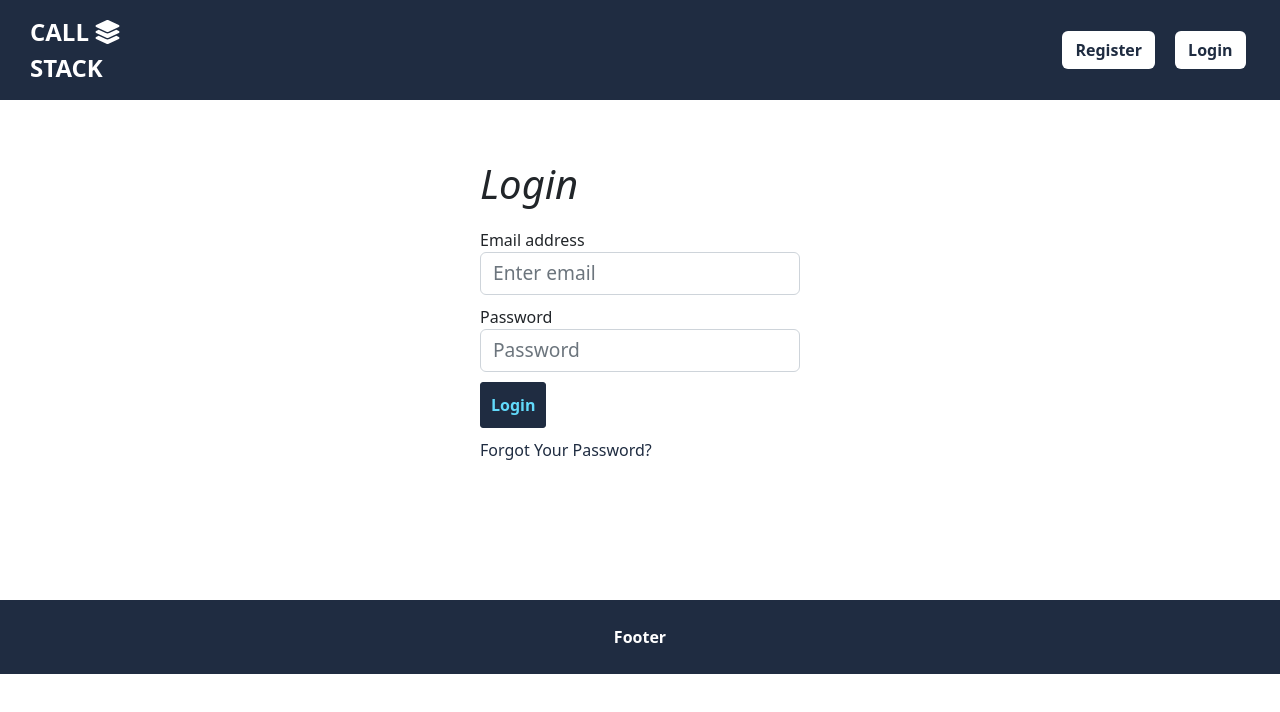
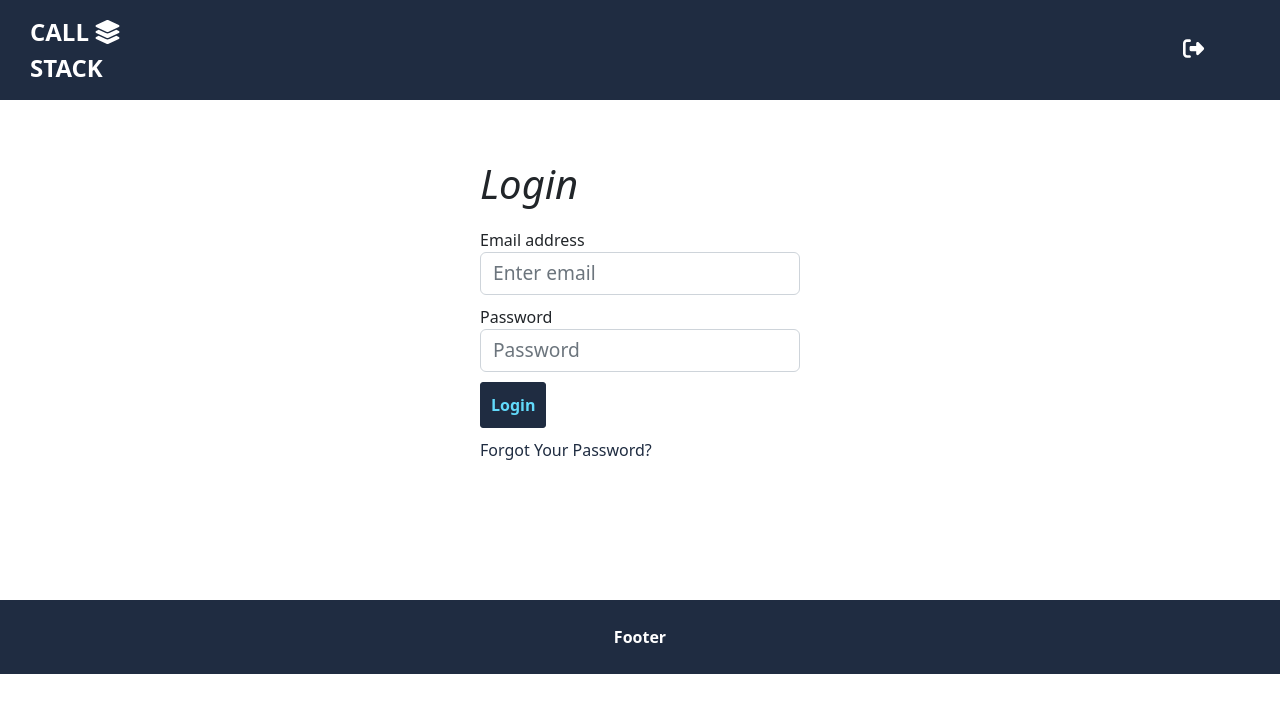
Before and after one commit to GavinJohnston/CallStack, a React (Create React App) app in the folder react-app/: page /Login in a window 1280 px wide. Shown: the top 712 px of the page. Built offline with nearby package versions, Linux system fonts and the light colour scheme; sample sign-in values are in the browser's storage.

Commit message:
log in / out functionality

```diff
--- a/react-app/src/HomeComponents/Header.js
+++ b/react-app/src/HomeComponents/Header.js
@@ -1,7 +1,29 @@
 import "../Styles/Header.css";
 import { FontAwesomeIcon } from "@fortawesome/react-fontawesome";
+import LogRegBtns from "./LogRegBtns";
+import Logged from "./Logged";
 
 function Header() {
+  let jwtRole;
+
+  if (localStorage.getItem("token")) {
+    let jwt = localStorage.getItem("token");
+
+    let jwtData = jwt.split(".")[1];
+    let decodedJwtJsonData = window.atob(jwtData);
+    let jwtJson = JSON.parse(decodedJwtJsonData);
+
+    jwtRole = jwtJson.role;
+  }
+
+  function renderOption() {
+    if (jwtRole == null) {
+      return <LogRegBtns />;
+    } else {
+      return <Logged role={jwtRole} />;
+    }
+  }
+
   return (
     <nav className="navbar navbar-expand-lg">
       <div className="side-container">
@@ -14,19 +36,7 @@ function Header() {
         </a>
       </div>
       <div className="container"></div>
-      <div className="side-container">
-        <a href="Register" className="linkBtns">
-          <button type="button" className="btn btn-menu">
-            Register
-          </button>
-        </a>
-        <a href="Login" className="linkBtns">
-          <button type="button" className="btn btn-menu">
-            {" "}
-            Login
-          </button>
-        </a>
-      </div>
+      <div className="side-container">{renderOption()}</div>
     </nav>
   );
 }
--- /dev/null
+++ b/react-app/src/HomeComponents/LogRegBtns.js
@@ -0,0 +1,14 @@
+function LogRegBtns() {
+  return (
+    <>
+      <a href="Register" className="linkBtns">
+        Register
+      </a>
+      <a href="Login" className="linkBtns">
+        Login
+      </a>
+    </>
+  );
+}
+
+export default LogRegBtns;
--- /dev/null
+++ b/react-app/src/HomeComponents/Logged.js
@@ -0,0 +1,46 @@
+import React from "react";
+import { FontAwesomeIcon } from "@fortawesome/react-fontawesome";
+
+class Logged extends React.Component {
+  constructor(props) {
+    super(props);
+  }
+
+  render() {
+    return (
+      <>
+        <a href="/" className="linkBtns" id="loggedBtn"></a>
+        <a className="linkBtns">
+          <FontAwesomeIcon
+            icon="fa-solid fa-right-from-bracket"
+            id="linkBtnsExit"
+            onClick={this.logOut}
+          />
+        </a>
+      </>
+    );
+  }
+
+  componentDidMount() {
+    this.loggedType();
+  }
+
+  loggedType = () => {
+    if (this.props.role == "Visitor") {
+      document.getElementById("loggedBtn").innerHTML = "Profile";
+      document.getElementById("loggedBtn").href = "/Profile";
+    } else if (this.props.role == "Employer") {
+      document.getElementById("loggedBtn").innerHTML = "Account";
+      document.getElementById("loggedBtn").href = "/Account";
+    } else {
+      return;
+    }
+  };
+
+  logOut = () => {
+    localStorage.removeItem("token");
+    window.location.href = "/";
+  };
+}
+
+export default Logged;
--- a/react-app/src/Styles/Header.css
+++ b/react-app/src/Styles/Header.css
@@ -36,18 +36,22 @@
 
 .linkBtns {
   margin: 0 10px;
+  color: white;
+  text-transform: uppercase;
+  text-decoration: none;
+  font-size: 1.1em;
+  font-weight: bold;
 }
 
 #logoLink {
   text-decoration: none;
 }
 
-.btn-menu {
-  background-color: white !important;
-  font-weight: bold !important;
-  color: #1f2c41 !important;
+.linkBtns:hover {
+  color: #62dafb !important;
 }
 
-.btn-menu:hover {
-  background-color: #62dafb !important;
+#linkBtnsExit {
+  font-size: 1.2em;
+  cursor: pointer;
 }
--- a/react-app/src/index.js
+++ b/react-app/src/index.js
@@ -10,6 +10,7 @@ import {
   faLayerGroup,
   faLocationDot,
   faLocationPin,
+  faRightFromBracket,
   faSterlingSign,
 } from "@fortawesome/free-solid-svg-icons";
 import ReactDOM from "react-dom/client";
@@ -28,7 +29,8 @@ library.add(
   faLocationDot,
   faHouse,
   faBookmark,
-  faLayerGroup
+  faLayerGroup,
+  faRightFromBracket
 );
 
 const root = ReactDOM.createRoot(document.getElementById("root"));
```
